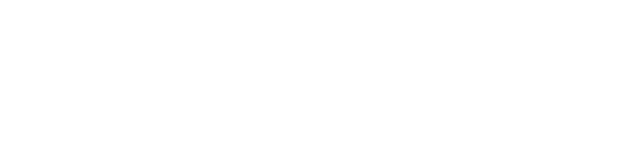
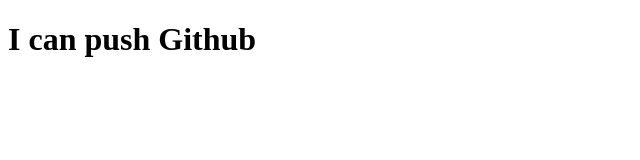
Before and after one commit to Asalam9/my-second-repository, a plain HTML site: page index.html in a window 1280 px wide. Shown: the whole page, without its empty margins (0-640 px from the left). Drawn offline with Linux system fonts and the light colour scheme.

Commit message:
added header

```diff
--- a/index.html
+++ b/index.html
@@ -6,6 +6,6 @@
     <title>My Second Github Repository </title>
 </head>
 <body>
-
+   <h1>I can push Github</h1>
 </body>
 </html>
```
